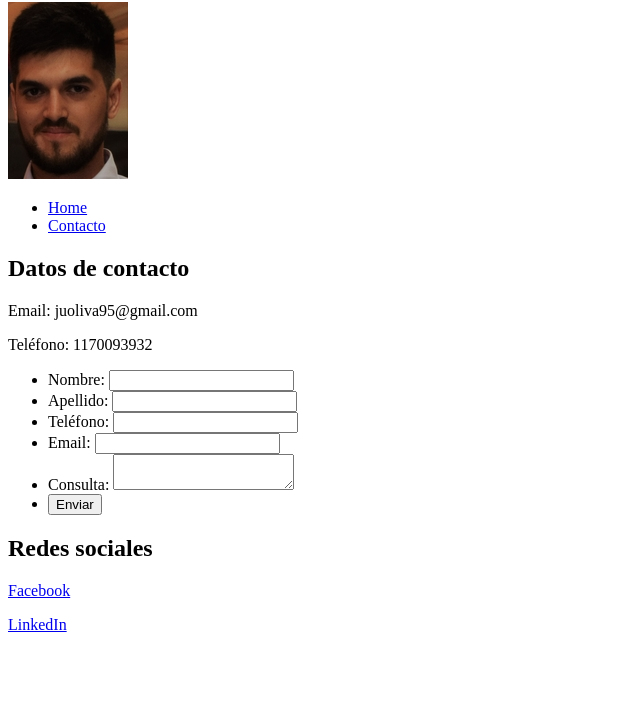
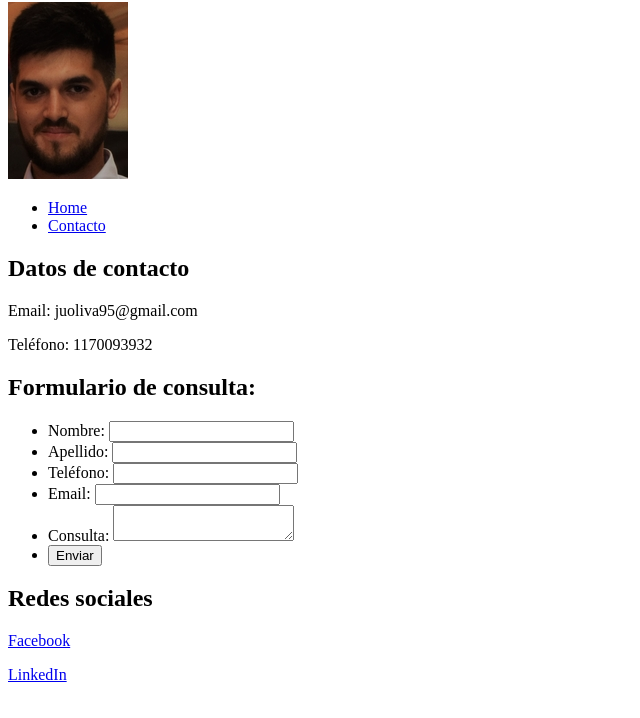
Before and after one commit to juoliva/tp-1-pw1, a plain HTML site: page contacto.html in a window 1280 px wide. Shown: the part 78-796 px from the top of the page, without its empty margins (0-640 px from the left). Drawn offline with Linux system fonts and the light colour scheme.

Commit message:
Version final

```diff
--- a/contacto.html
+++ b/contacto.html
@@ -21,6 +21,7 @@
             <h2>Datos de contacto</h2>
             <p>Email: juoliva95@gmail.com</p>
             <p>Teléfono: 1170093932</p>
+            <h2>Formulario de consulta:</h2>
             <form action="" method="POST">
                 <ul>
                     <li>
```
